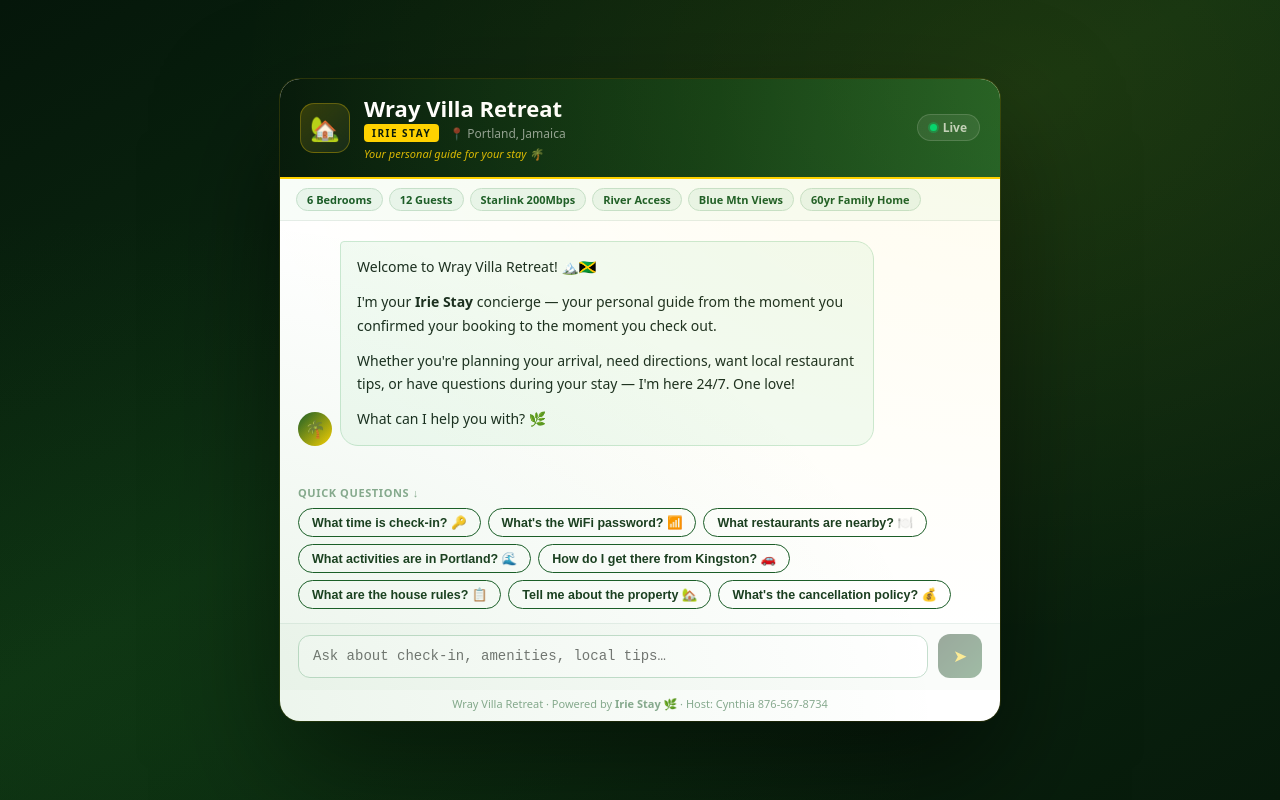
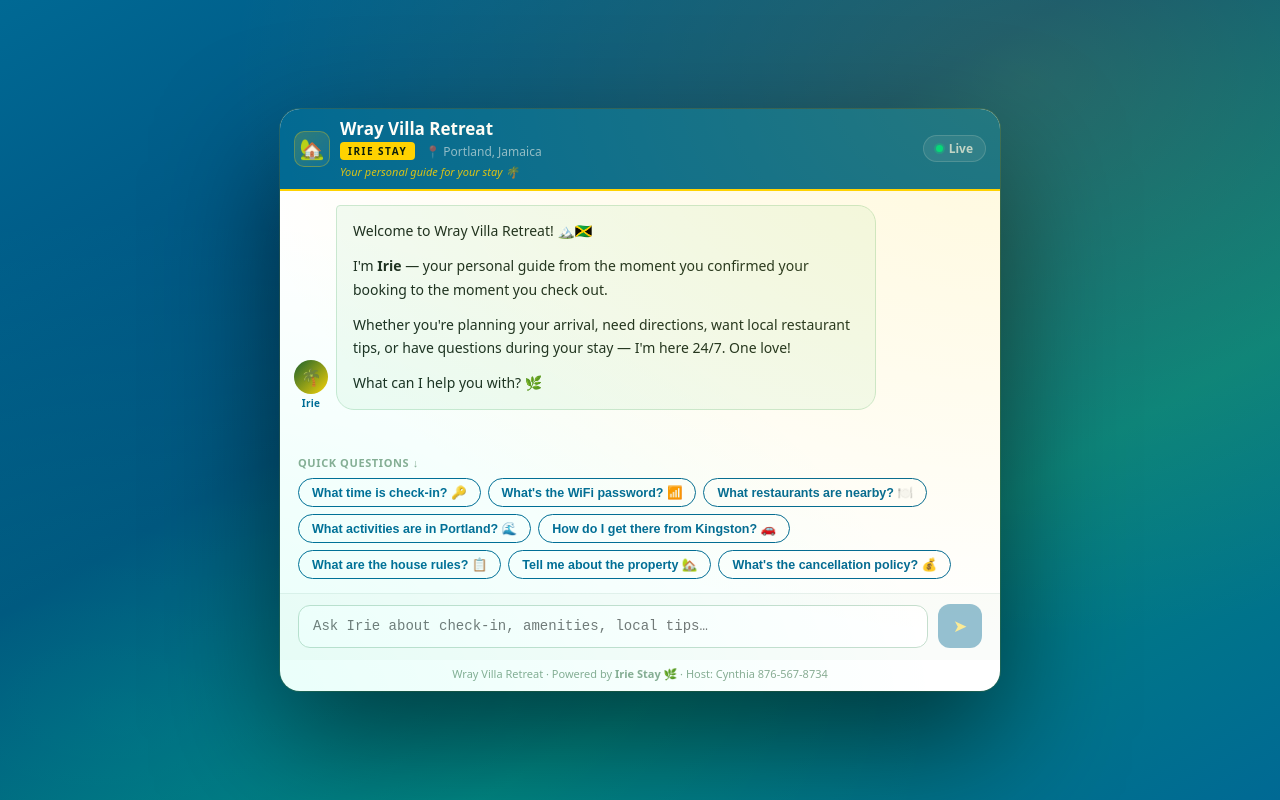
Before and after one commit to phuzz876-jmd/irie-stay, a Next.js app: page / in a window 1280 px wide. Built offline with nearby package versions, Linux system fonts and the light colour scheme.

Commit message:
Update index.js

```diff
--- a/pages/index.js
+++ b/pages/index.js
@@ -52,7 +52,7 @@ function inlineBold(text) {
 export default function IrieStay() {
   const [messages, setMessages] = useState([{
     role: "assistant",
-    content: "Welcome to Wray Villa Retreat! 🏔️🇯🇲\n\nI'm your **Irie Stay** concierge — your personal guide from the moment you confirmed your booking to the moment you check out.\n\nWhether you're planning your arrival, need directions, want local restaurant tips, or have questions during your stay — I'm here 24/7. One love!\n\nWhat can I help you with? 🌿",
+    content: "Welcome to Wray Villa Retreat! 🏔️🇯🇲\n\nI'm **Irie** — your personal guide from the moment you confirmed your booking to the moment you check out.\n\nWhether you're planning your arrival, need directions, want local restaurant tips, or have questions during your stay — I'm here 24/7. One love!\n\nWhat can I help you with? 🌿",
   }]);
   const [input, setInput] = useState("");
   const [loading, setLoading] = useState(false);
@@ -74,7 +74,6 @@ export default function IrieStay() {
     setLoading(true);
 
     try {
-      // Calls OUR backend — API key is safe on the server
       const res = await fetch("/api/chat", {
         method: "POST",
         headers: { "Content-Type": "application/json" },
@@ -121,18 +120,16 @@ export default function IrieStay() {
           </div>
         </div>
 
-        {/* Highlights */}
-        <div style={s.strip}>
-          {["6 Bedrooms", "12 Guests", "Starlink 200Mbps", "River Access", "Blue Mtn Views", "60yr Family Home"].map(h => (
-            <span key={h} style={s.chip}>{h}</span>
-          ))}
-        </div>
-
         {/* Messages */}
         <div style={s.messages}>
           {messages.map((msg, i) => (
             <div key={i} style={{ display: "flex", flexDirection: msg.role === "user" ? "row-reverse" : "row", alignItems: "flex-end", gap: 8, marginBottom: 16 }}>
-              {msg.role === "assistant" && <div style={s.avatar}>🌴</div>}
+              {msg.role === "assistant" && (
+                <div style={s.avatarWrap}>
+                  <div style={s.avatar}>🌴</div>
+                  <div style={s.avatarName}>Irie</div>
+                </div>
+              )}
               <div style={msg.role === "user" ? s.userBubble : s.botBubble}>
                 {msg.role === "assistant" ? renderMarkdown(msg.content) : msg.content}
               </div>
@@ -141,7 +138,10 @@ export default function IrieStay() {
 
           {loading && (
             <div style={{ display: "flex", alignItems: "flex-end", gap: 8, marginBottom: 16 }}>
-              <div style={s.avatar}>🌴</div>
+              <div style={s.avatarWrap}>
+                <div style={s.avatar}>🌴</div>
+                <div style={s.avatarName}>Irie</div>
+              </div>
               <div style={{ ...s.botBubble, display: "flex", gap: 5, alignItems: "center", padding: "14px 18px" }}>
                 {[0, 0.18, 0.36].map((d, i) => (
                   <span key={i} style={{ ...s.dot, animationDelay: `${d}s` }} />
@@ -169,7 +169,7 @@ export default function IrieStay() {
           <textarea
             style={s.textarea}
             rows={1}
-            placeholder="Ask about check-in, amenities, local tips…"
+            placeholder="Ask Irie about check-in, amenities, local tips…"
             value={input}
             onChange={e => setInput(e.target.value)}
             onKeyDown={handleKey}
@@ -189,7 +189,7 @@ export default function IrieStay() {
 
       <style>{`
         * { box-sizing: border-box; margin: 0; padding: 0; }
-        body { background: #05160a; }
+        body { background: #006994; }
         @keyframes pulse { 0%,100%{opacity:1} 50%{opacity:.4} }
         @keyframes bounce { 0%,80%,100%{transform:translateY(0)} 40%{transform:translateY(-5px)} }
         @keyframes fadeUp { from{opacity:0;transform:translateY(8px)} to{opacity:1;transform:translateY(0)} }
@@ -201,13 +201,13 @@ export default function IrieStay() {
 const s = {
   root: {
     minHeight: "100vh",
-    background: "linear-gradient(150deg, #05160a 0%, #0d2e12 45%, #071a0b 100%)",
+    background: "linear-gradient(150deg, #006994 0%, #004d7a 40%, #008080 70%, #006994 100%)",
     display: "flex", alignItems: "center", justifyContent: "center",
     padding: 16, fontFamily: "system-ui, sans-serif", position: "relative",
   },
   bgLayer: {
     position: "absolute", inset: 0, pointerEvents: "none",
-    background: "radial-gradient(ellipse at 80% 10%, rgba(255,210,0,0.07) 0%, transparent 55%), radial-gradient(ellipse at 10% 90%, rgba(34,139,34,0.1) 0%, transparent 50%)",
+    background: "radial-gradient(ellipse at 80% 10%, rgba(255,210,0,0.15) 0%, transparent 55%), radial-gradient(ellipse at 10% 90%, rgba(0,255,200,0.1) 0%, transparent 50%)",
   },
   card: {
     width: "100%", maxWidth: 720, background: "#fff",
@@ -216,19 +216,19 @@ const s = {
     display: "flex", flexDirection: "column", maxHeight: "94vh",
   },
   header: {
-    background: "linear-gradient(100deg, #071a0b 0%, #0f3d17 60%, #1a5c28 100%)",
-    padding: "16px 20px", display: "flex", alignItems: "center", justifyContent: "space-between",
+    background: "#006994",
+    padding: "10px 14px", display: "flex", alignItems: "center", justifyContent: "space-between",
     borderBottom: "2.5px solid #ffd200",
   },
-  headerInner: { display: "flex", alignItems: "center", gap: 14 },
+  headerInner: { display: "flex", alignItems: "center", gap: 10 },
   logoMark: {
-    width: 50, height: 50, borderRadius: 14,
+    width: 36, height: 36, borderRadius: 10,
     background: "linear-gradient(135deg, rgba(255,210,0,0.18), rgba(255,255,255,0.05))",
     border: "1px solid rgba(255,210,0,0.3)",
     display: "flex", alignItems: "center", justifyContent: "center",
-    fontSize: 24, flexShrink: 0,
+    fontSize: 20, flexShrink: 0,
   },
-  propertyName: { fontSize: 22, fontWeight: 700, color: "#fff", lineHeight: 1.2 },
+  propertyName: { fontSize: 17, fontWeight: 700, color: "#fff", lineHeight: 1.2 },
   brandLine: { display: "flex", alignItems: "center", gap: 10, marginTop: 3 },
   irieBadge: {
     background: "#ffd200", color: "#071a0b",
@@ -248,23 +248,21 @@ const s = {
     boxShadow: "0 0 0 2px rgba(0,230,118,0.3)",
     animation: "pulse 2s infinite", display: "inline-block",
   },
-  strip: {
-    display: "flex", gap: 6, padding: "9px 16px",
-    background: "#f8fdf9", borderBottom: "1px solid #e4ede7", flexWrap: "wrap",
+  messages: {
+    flex: 1, overflowY: "auto", padding: "14px 14px 8px",
+    display: "flex", flexDirection: "column", minHeight: 260,
   },
-  chip: {
-    background: "#e8f5ec", color: "#1a5c28", fontSize: 11, fontWeight: 600,
-    padding: "3px 10px", borderRadius: 20, border: "1px solid #c5e0cc", whiteSpace: "nowrap",
-  },
-  messages: {
-    flex: 1, overflowY: "auto", padding: "20px 18px 8px",
-    display: "flex", flexDirection: "column", minHeight: 260,
+  avatarWrap: {
+    display: "flex", flexDirection: "column", alignItems: "center", gap: 2, flexShrink: 0,
   },
   avatar: {
     width: 34, height: 34, borderRadius: "50%",
     background: "linear-gradient(135deg, #1a5c28, #ffd200)",
     display: "flex", alignItems: "center", justifyContent: "center",
-    fontSize: 17, flexShrink: 0,
+    fontSize: 17,
+  },
+  avatarName: {
+    fontSize: 10, fontWeight: 700, color: "#006994", letterSpacing: "0.3px",
   },
   botBubble: {
     background: "#f2fbf4", border: "1px solid #cae8d2",
@@ -273,7 +271,7 @@ const s = {
     animation: "fadeUp 0.25s ease",
   },
   userBubble: {
-    background: "linear-gradient(135deg, #0d2e12, #1a5c28)",
+    background: "#006994",
     borderRadius: "18px 4px 18px 18px", padding: "13px 16px",
     maxWidth: "78%", fontSize: 14, lineHeight: 1.65, color: "#fff",
     animation: "fadeUp 0.25s ease",
@@ -289,8 +287,8 @@ const s = {
   },
   suggestGrid: { display: "flex", flexWrap: "wrap", gap: 7 },
   suggestBtn: {
-    background: "#fff", border: "1.5px solid #1a5c28", borderRadius: 18,
-    padding: "6px 13px", fontSize: 12.5, color: "#1a3d20",
+    background: "#fff", border: "1.5px solid #006994", borderRadius: 18,
+    padding: "6px 13px", fontSize: 12.5, color: "#006994",
     cursor: "pointer", fontWeight: 600,
   },
   inputRow: {
@@ -304,7 +302,7 @@ const s = {
   },
   sendBtn: {
     width: 44, height: 44, borderRadius: 12,
-    background: "linear-gradient(135deg, #0d2e12, #1a5c28)",
+    background: "#006994",
     border: "none", color: "#ffd200", fontSize: 17,
     cursor: "pointer", display: "flex", alignItems: "center", justifyContent: "center",
     flexShrink: 0, transition: "opacity 0.2s",
```
